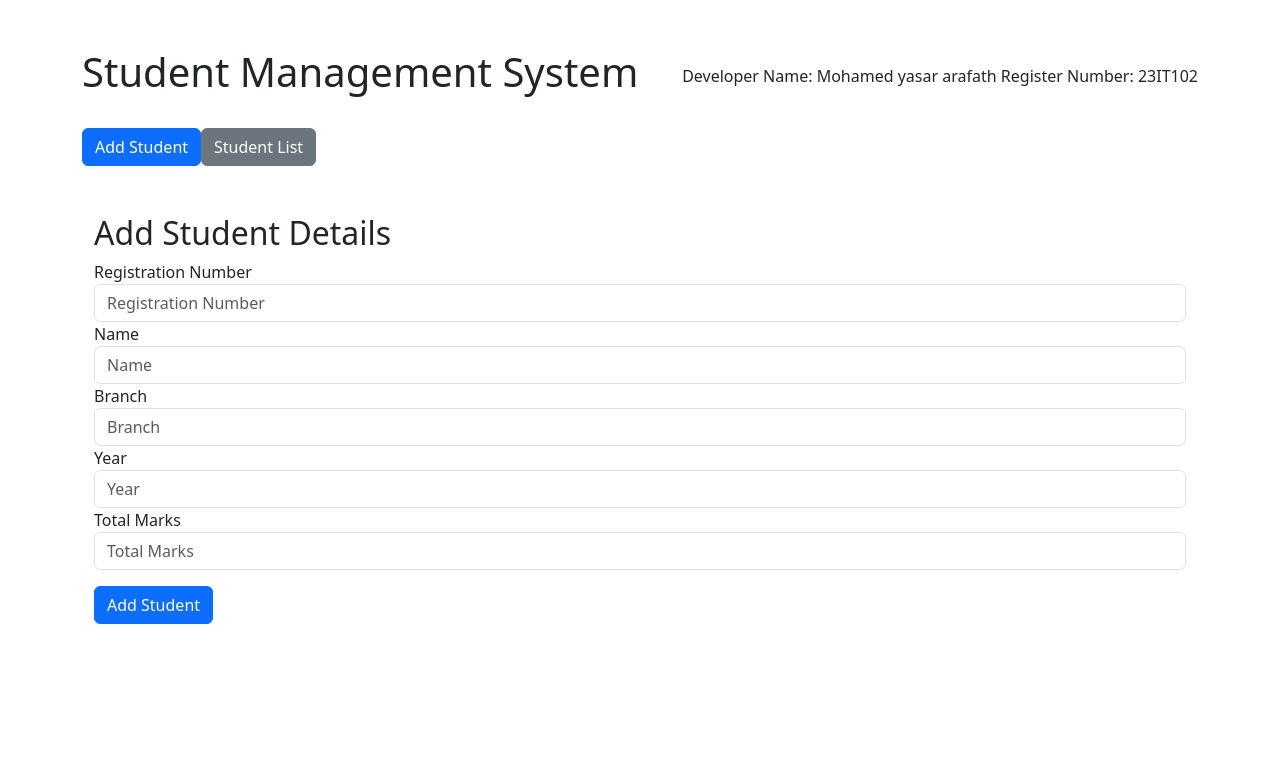
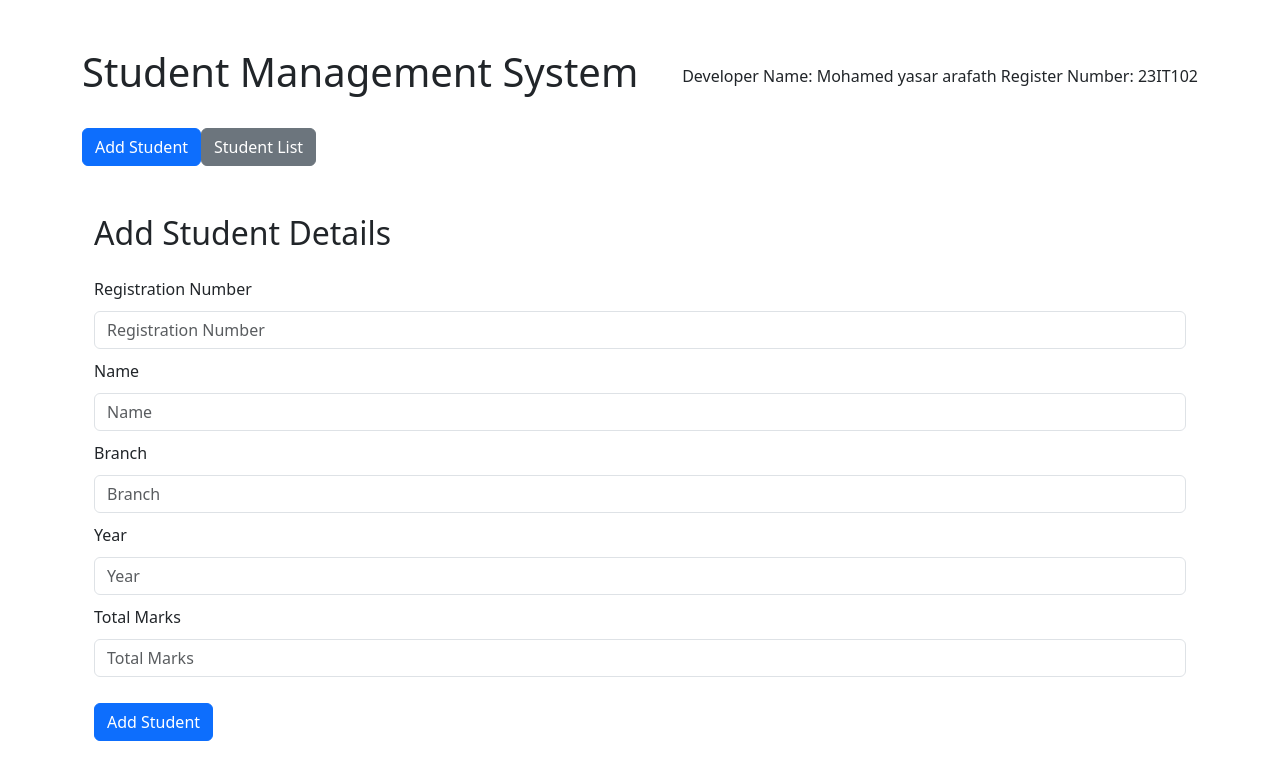
Before and after one commit to KMyasar/Student-info, a React (Create React App) app in the folder client/: page / in a window 1280 px wide. Shown: the top 780 px of the page. Built offline with nearby package versions, Linux system fonts and the light colour scheme; no server answers.

Commit message:
Minimize the code & adding some style to the properties

```diff
--- a/client/src/components/AddStudent.js
+++ b/client/src/components/AddStudent.js
@@ -1,13 +1,13 @@
-import React, { useState } from 'react';
-import axios from 'axios';
+import React, { useState } from "react";
+import axios from "axios";
 
 const AddStudent = ({ fetchStudents }) => {
   const [formData, setFormData] = useState({
-    registrationNumber: '',
-    name: '',
-    branch: '',
-    year: '',
-    totalMarks: '',
+    registrationNumber: "",
+    name: "",
+    branch: "",
+    year: "",
+    totalMarks: "",
   });
 
   const handleChange = (e) => {
@@ -18,73 +18,42 @@ const AddStudent = ({ fetchStudents }) => {
   const handleSubmit = async (e) => {
     e.preventDefault();
     try {
-      await axios.post('http://localhost:5001/students', formData);
+      await axios.post("http://localhost:5001/students", formData);
       fetchStudents();
     } catch (error) {
-      console.error('Error adding student', error);
+      console.error("Error adding student", error);
     }
   };
 
+  const formGroupStyle = { marginBottom: "10px" };
+
   return (
     <div className="container mt-5">
-      <h2>Add Student Details</h2>
+      <h2 style={{ marginBottom: "25px" }}>Add Student Details</h2>
       <form onSubmit={handleSubmit}>
-        <div className="form-group">
-          <label>Registration Number</label>
-          <input
-            type="text"
-            className="form-control"
-            name="registrationNumber"
-            value={formData.registrationNumber}
-            onChange={handleChange}
-            placeholder="Registration Number"
-          />
-        </div>
-        <div className="form-group">
-          <label>Name</label>
-          <input
-            type="text"
-            className="form-control"
-            name="name"
-            value={formData.name}
-            onChange={handleChange}
-            placeholder="Name"
-          />
-        </div>
-        <div className="form-group">
-          <label>Branch</label>
-          <input
-            type="text"
-            className="form-control"
-            name="branch"
-            value={formData.branch}
-            onChange={handleChange}
-            placeholder="Branch"
-          />
-        </div>
-        <div className="form-group">
-          <label>Year</label>
-          <input
-            type="number"
-            className="form-control"
-            name="year"
-            value={formData.year}
-            onChange={handleChange}
-            placeholder="Year"
-          />
-        </div>
-        <div className="form-group">
-          <label>Total Marks</label>
-          <input
-            type="number"
-            className="form-control"
-            name="totalMarks"
-            value={formData.totalMarks}
-            onChange={handleChange}
-            placeholder="Total Marks"
-          />
-        </div>
-        <button type="submit" className="btn btn-primary mt-3">Add Student</button>
+        {["Registration Number", "Name", "Branch", "Year", "Total Marks"].map(
+          (label, index) => (
+            <div className="form-group" key={index} style={formGroupStyle}>
+              <label style={formGroupStyle}>{label}</label>
+              <input
+                style={formGroupStyle}
+                type={
+                  label === "Year" || label === "Total Marks"
+                    ? "number"
+                    : "text"
+                }
+                className="form-control"
+                name={label.toLowerCase().replace(" ", "")}
+                value={formData[label.toLowerCase().replace(" ", "")]}
+                onChange={handleChange}
+                placeholder={label}
+              />
+            </div>
+          )
+        )}
+        <button type="submit" className="btn btn-primary mt-3">
+          Add Student
+        </button>
       </form>
     </div>
   );
```
